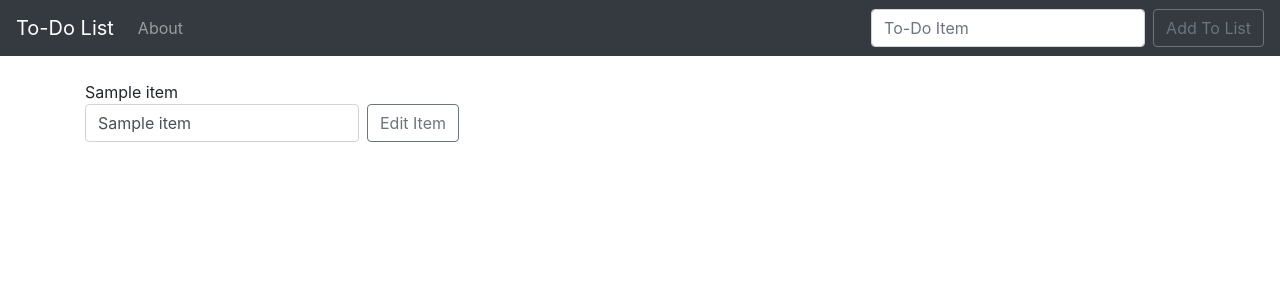
After one commit to minopanda/python-todo, a Django app: template todo_list/templates/edit.html in a window 1280 px wide. The commit adds this page. Shown: the top 300 px of the page. Run offline with Django 3.2, Linux system fonts and the light colour scheme; the template is opened without the code that fills it: most values are stand-ins (such as "Sample title", 1, 10 or a date in 2020); some libraries are stand-ins or nearby versions.

Commit message:
[add]edit

```diff
--- /dev/null
+++ b/todo_list/templates/edit.html
@@ -0,0 +1,14 @@
+{% extends 'base.html' %}
+
+{% block title %}To-Do List | Edit Item{% endblock %}
+{% block content %}
+    {% if item %}
+        {{ item.item }}
+        <form class="form-inline my-2 my-lg-0" method="POST">
+            {% csrf_token %}
+            <input class="form-control mr-sm-2" type="search" placeholder="{{ item.item }}" value="{{ item.item }}" aria-label="Search" name="item">
+            <button class="btn btn-outline-secondary my-2 my-sm-0" type="submit">Edit Item</button>
+            <input type="hidden" value="{{ item.completed }}" name="completed" >
+        </form>
+    {% endif %}
+{% endblock%}
--- a/todo_list/templates/home.html
+++ b/todo_list/templates/home.html
@@ -20,13 +20,13 @@
         {% for todo in all_items %}
             {% if todo.completed %}
                 <tr class="table-secondary">
-                    <td class="striker">{{ todo.item }}</td>
+                    <td class="striker"><a href="{% url 'edit' todo.id %}">{{ todo.item }}</a></td>
                     <td><center><a href="{% url 'uncomplete' todo.id %}"><div class="bg-warning rounded">Uncomplete</div></a></center></td>
                     <td><center><a href="{% url 'delete' todo.id %}"><div class="bg-warning rounded">Delete</div></a></center></td>
                 </tr>
             {% else %}
                 <tr class="table-info">
-                    <td>{{ todo.item }}</td>
+                    <td><a href="{% url 'edit' todo.id %}">{{ todo.item }}</td></td>
                     <td><center><a href="{% url 'complete' todo.id %}"><div class="bg-light rounded">Complete</div></a></center></td>
                     <td><center><a href="{% url 'delete' todo.id %}"><div class="bg-light rounded">Delete</div></a></center></td>
                 </tr>
--- a/todo_list/urls.py
+++ b/todo_list/urls.py
@@ -7,4 +7,5 @@ urlpatterns = [
     path('delete/<list_id>', views.delete, name='delete'),
     path('uncomplete/<list_id>', views.uncomplete, name='uncomplete'),
     path('complete/<list_id>', views.complete, name='complete'),
+    path('edit/<list_id>', views.edit, name='edit'),
 ]
```
Also changed, not shown: todo_list/views.py (+14 -0 lines).
